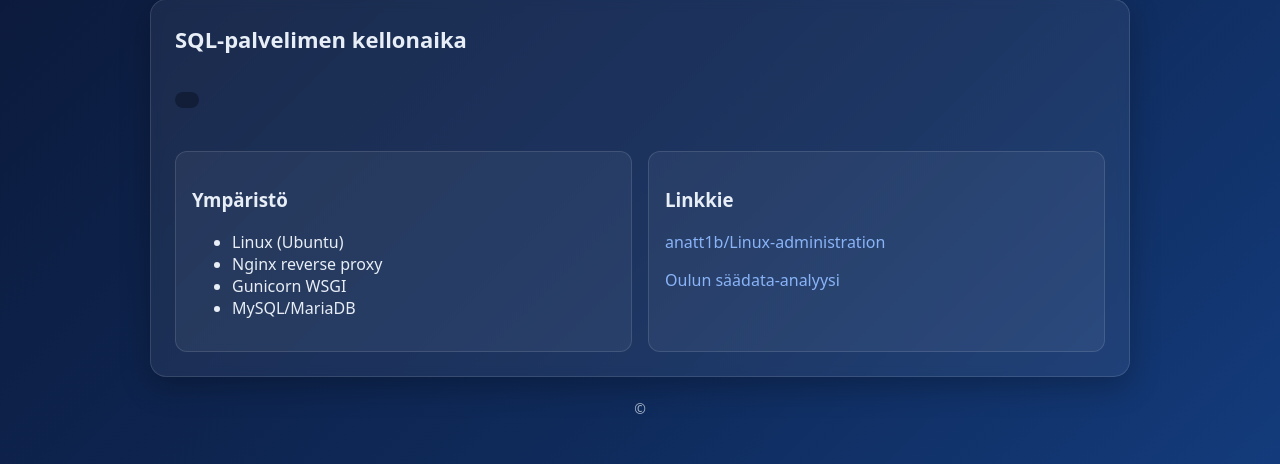
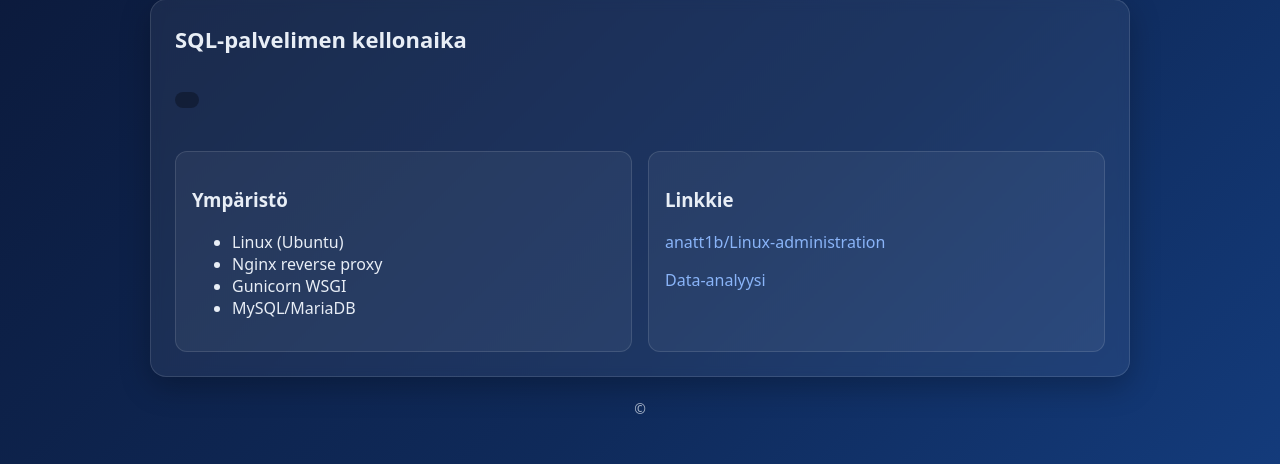
Before and after one commit to anatt1b/Linux-administration, a Flask app: template lemp-app/templates/index.html in a window 1280 px wide. Shown: the part 247-711 px from the top of the page. Run offline with Flask 3, Linux system fonts and the light colour scheme; the template is opened without the code that fills it, so the values that code supplies are empty.

Commit message:
remaned link

```diff
--- a/lemp-app/templates/index.html
+++ b/lemp-app/templates/index.html
@@ -37,7 +37,7 @@
             </p>
             <p>
                 <a href="http://86.50.22.163/data-analysis/" target="_blank">
-                    Oulun säädata-analyysi
+                    Data-analyysi
                 </a>
             </p>
           </div>
```
